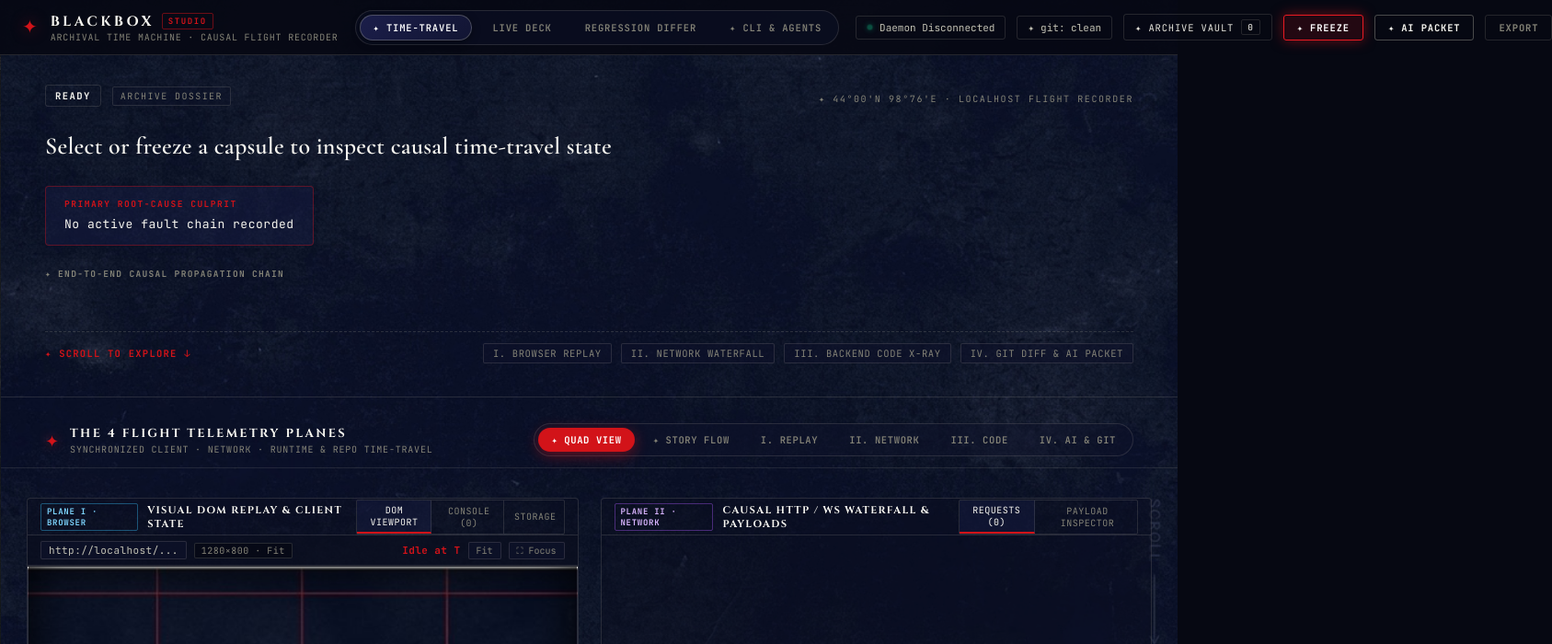
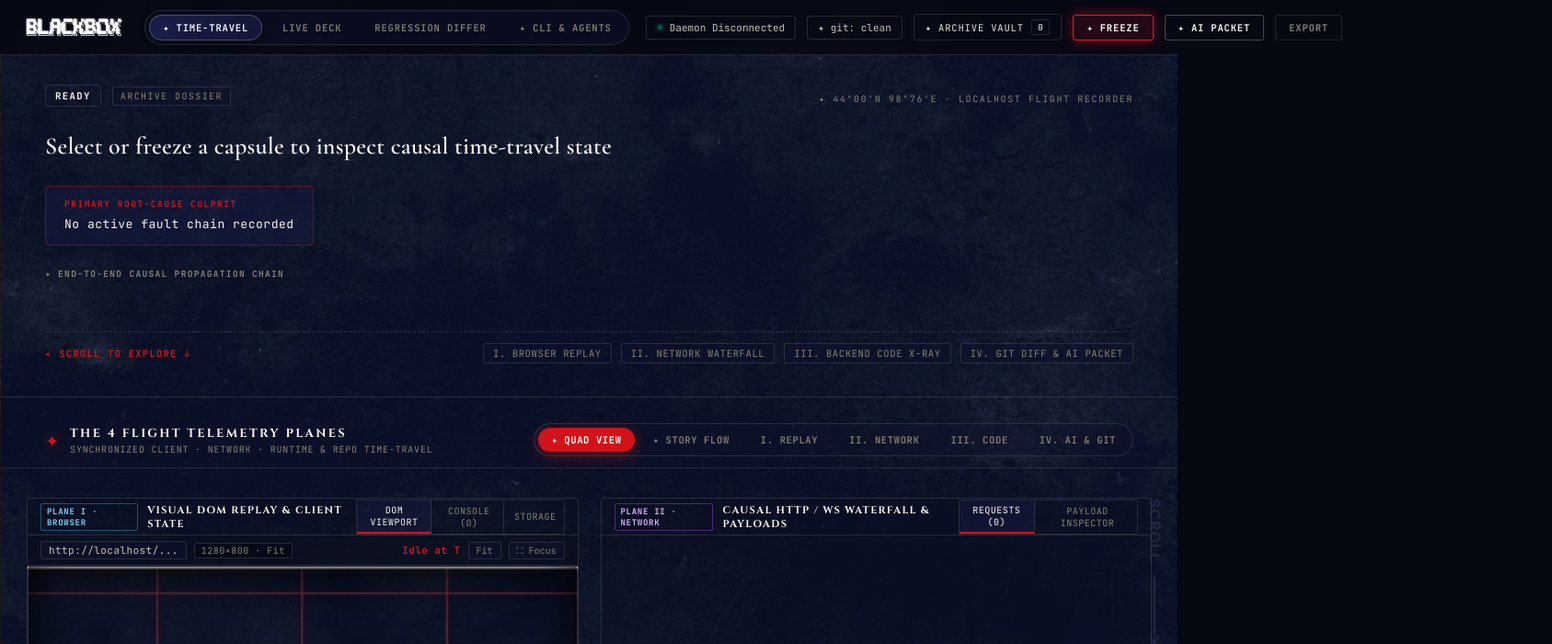
Before and after one commit to shouryaupadhyay2029/BLACKBOX, a browser extension: page src/studio/index.html in a window 1280 px wide. Shown: the top 700 px of the page at 92% size, 1687 px wide, since content can reach past the window. Drawn offline with nearby package versions, Linux system fonts and the light colour scheme; no server answers.

Commit message:
feat(studio): update header brand to 3D pixel wordmark with no logo or subtext

```diff
--- a/src/studio/index.html
+++ b/src/studio/index.html
@@ -10,11 +10,9 @@
   <!-- Top Command Masthead -->
   <header class="topbar">
     <div class="brand-cluster">
-      <span class="brand-glyph">✦</span>
-      <div class="brand-title-group">
-        <div class="brand-title">BLACKBOX <span class="brand-sub">STUDIO</span></div>
-        <div class="brand-tagline">ARCHIVAL TIME MACHINE · CAUSAL FLIGHT RECORDER</div>
-      </div>
+      <a href="/" class="brand-wordmark-link" title="BLACKBOX">
+        <img src="/blackbox-wordmark-transparent.png" alt="BLACKBOX" class="brand-wordmark-img" />
+      </a>
     </div>
 
     <!-- Mode Navigation (Clean, Spacious Glassmorphic Pill Tab) -->
--- a/src/studio/styles.css
+++ b/src/studio/styles.css
@@ -106,45 +106,29 @@ body::before {
 .brand-cluster {
   display: flex;
   align-items: center;
-  gap: 14px;
   flex-shrink: 0;
 }
 
-.brand-glyph {
-  color: var(--crimson-red);
-  font-size: 20px;
-  filter: drop-shadow(0 0 8px var(--crimson-glow));
-  font-family: var(--font-display);
-}
-
-.brand-title {
-  font-family: var(--font-display);
-  font-size: 15px;
-  font-weight: 700;
-  letter-spacing: 0.22em;
-  color: var(--stone-light);
-  display: flex;
-  align-items: center;
-  gap: 8px;
-}
-
-.brand-sub {
-  font-size: 9px;
-  font-family: var(--font-mono);
-  letter-spacing: 0.18em;
-  color: var(--crimson-red);
-  border: 1px solid var(--crimson-border);
-  background: transparent;
-  padding: 2px 6px;
-  border-radius: 2px;
-}
-
-.brand-tagline {
-  font-size: 10px;
-  font-family: var(--font-mono);
-  color: var(--stone-muted);
-  letter-spacing: 0.08em;
-  text-transform: uppercase;
+.brand-wordmark-link {
+  display: inline-flex;
+  align-items: center;
+  text-decoration: none;
+  line-height: 1;
+  transition: transform 0.2s cubic-bezier(0.16, 1, 0.3, 1), opacity 0.2s ease, filter 0.2s ease;
+}
+
+.brand-wordmark-link:hover {
+  transform: translateY(-1px);
+  filter: drop-shadow(0 0 12px rgba(255, 255, 255, 0.45));
+}
+
+.brand-wordmark-img {
+  height: 28px;
+  width: auto;
+  display: block;
+  object-fit: contain;
+  image-rendering: -webkit-optimize-contrast;
+  image-rendering: crisp-edges;
 }
 
 /* Vault Toggle Button */
```
Also changed, not shown: src/studio/blackbox-wordmark-transparent.png (added), src/studio/blackbox-wordmark.png (added).
